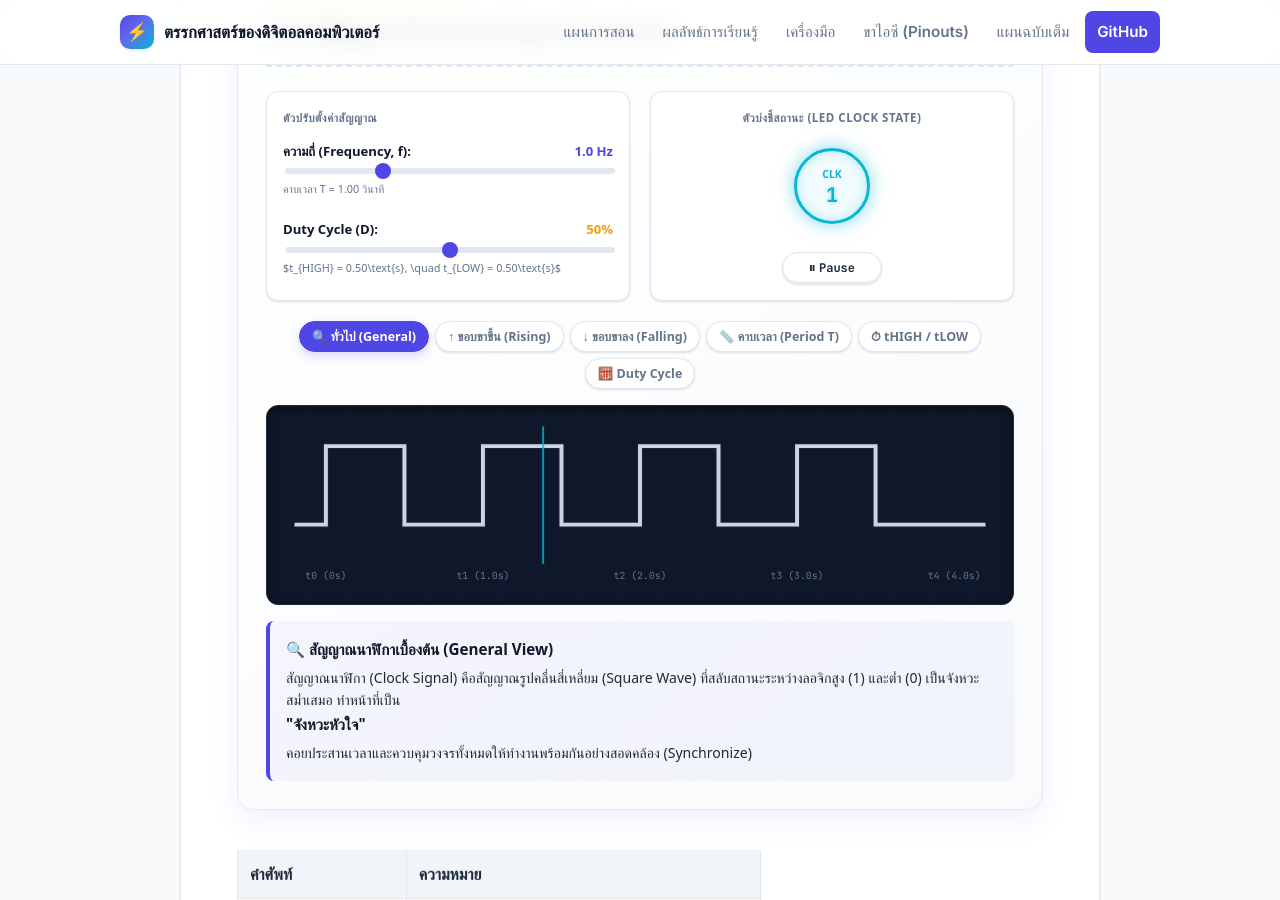
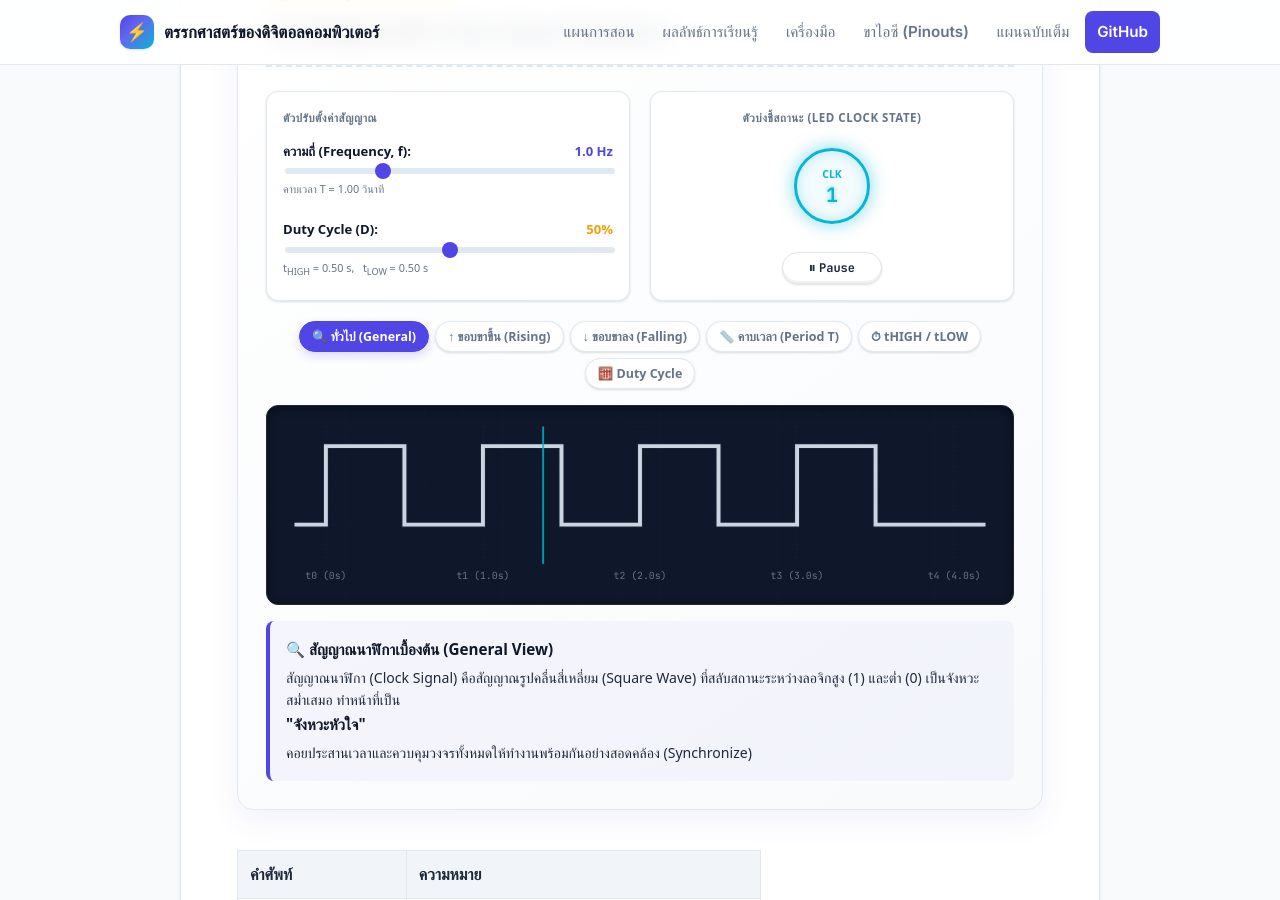
Before and after one commit to alfaXphoori/DigitalComputer, a Jekyll site: the page built from chapters/ch06-flip-flops/README.md, in a window 1280 px wide and 900 px high, scrolled down 1877 px. Built offline with Jekyll 4.4.1, drawn with Linux system fonts in a browser that asks for light colours; some web fonts are replaced; our own code applies the rules of GitHub Pages for plain Markdown files.

Commit message:
fix: replace LaTeX formatting with native HTML tags for slider readouts in clock widget

```diff
--- a/_includes/clock-demo.html
+++ b/_includes/clock-demo.html
@@ -29,7 +29,7 @@
           <span style="color: var(--amber); font-weight: bold;" id="clk-duty-val">50%</span>
         </div>
         <input type="range" id="clk-duty-slider" min="10" max="90" step="5" value="50" aria-label="ปรับระดับ Duty Cycle">
-        <span class="clk-slider-calc">$t_{HIGH} = <span id="clk-thigh-calc">0.50</span>\text{s}, \quad t_{LOW} = <span id="clk-tlow-calc">0.50</span>\text{s}$</span>
+        <span class="clk-slider-calc">t<sub>HIGH</sub> = <span id="clk-thigh-calc">0.50</span> s, &nbsp; t<sub>LOW</sub> = <span id="clk-tlow-calc">0.50</span> s</span>
       </div>
     </div>
 
```
